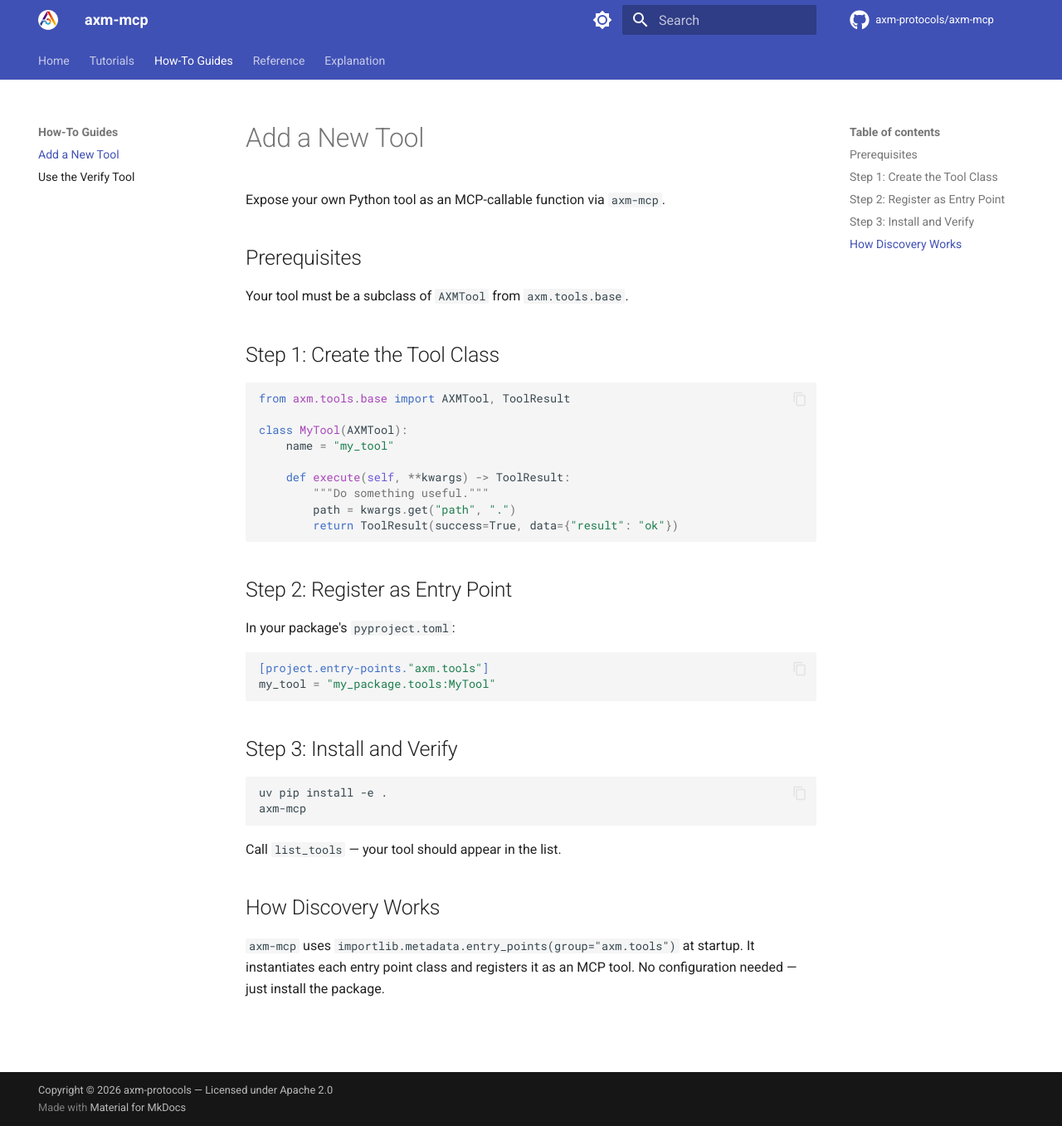
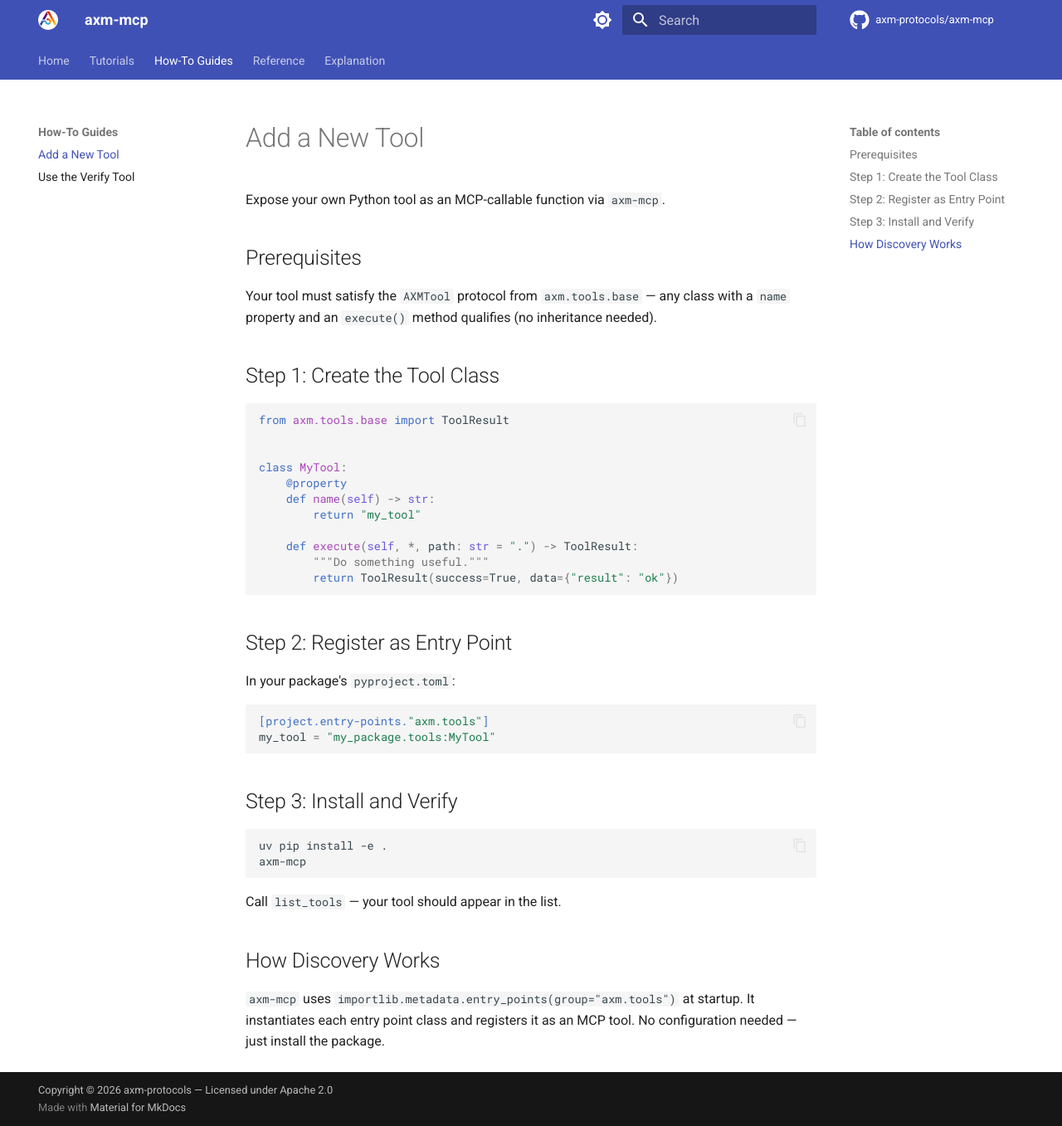
Before and after one commit to axm-protocols/axm-forge, an MkDocs documentation site: the page built from docs/howto/add-tool.md, in a window 1280 px wide and 1357 px high. Shown: the whole window at 83% size. Built offline with MkDocs 1.6.1 and Material for MkDocs 9.7.7, drawn with Linux system fonts in a browser that asks for light colours; comment, search, counter and statistics services are not loaded.

Commit message:
docs: update AXMTool references from ABC to Protocol

````diff
--- a/docs/howto/add-tool.md
+++ b/docs/howto/add-tool.md
@@ -4,19 +4,21 @@
 
 ## Prerequisites
 
-Your tool must be a subclass of `AXMTool` from `axm.tools.base`.
+Your tool must satisfy the `AXMTool` protocol from `axm.tools.base` — any class with a `name` property and an `execute()` method qualifies (no inheritance needed).
 
 ## Step 1: Create the Tool Class
 
 ```python
-from axm.tools.base import AXMTool, ToolResult
+from axm.tools.base import ToolResult
 
-class MyTool(AXMTool):
-    name = "my_tool"
 
-    def execute(self, **kwargs) -> ToolResult:
+class MyTool:
+    @property
+    def name(self) -> str:
+        return "my_tool"
+
+    def execute(self, *, path: str = ".") -> ToolResult:
         """Do something useful."""
-        path = kwargs.get("path", ".")
         return ToolResult(success=True, data={"result": "ok"})
 ```
 
````
